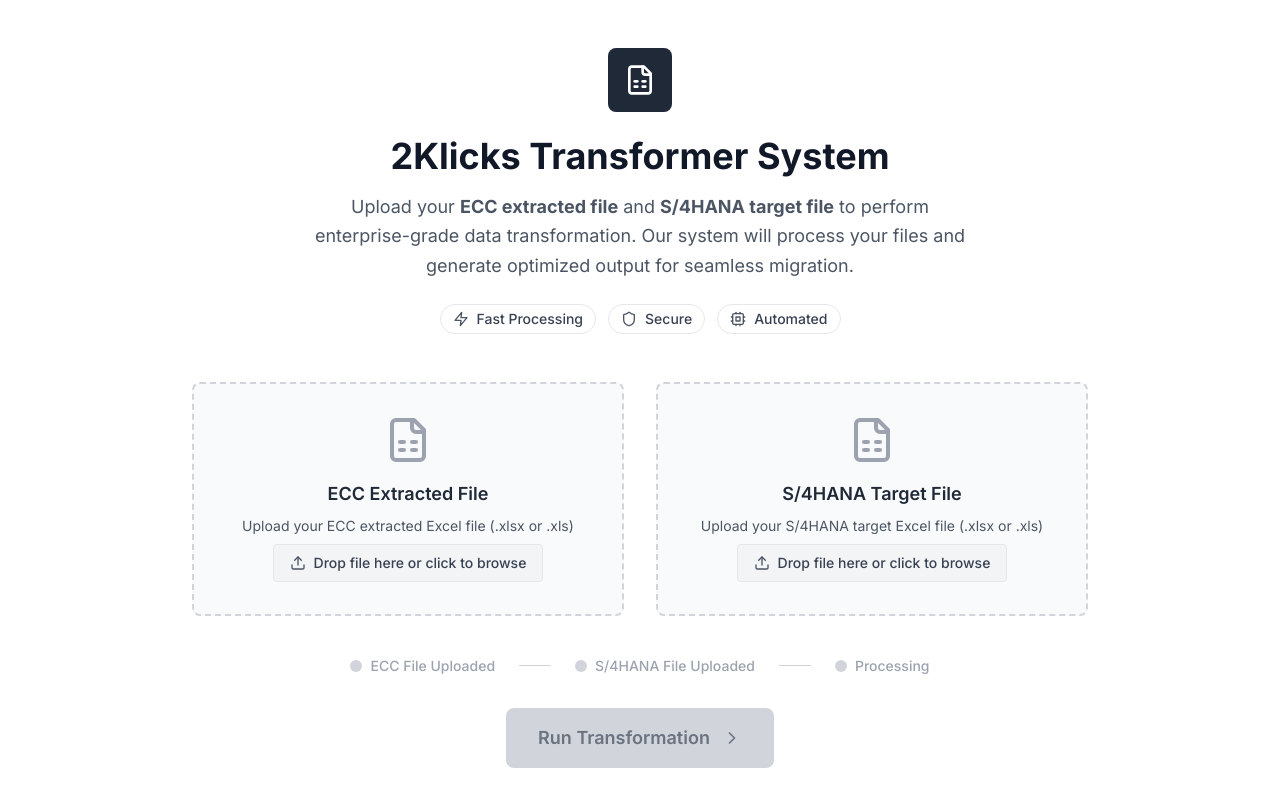
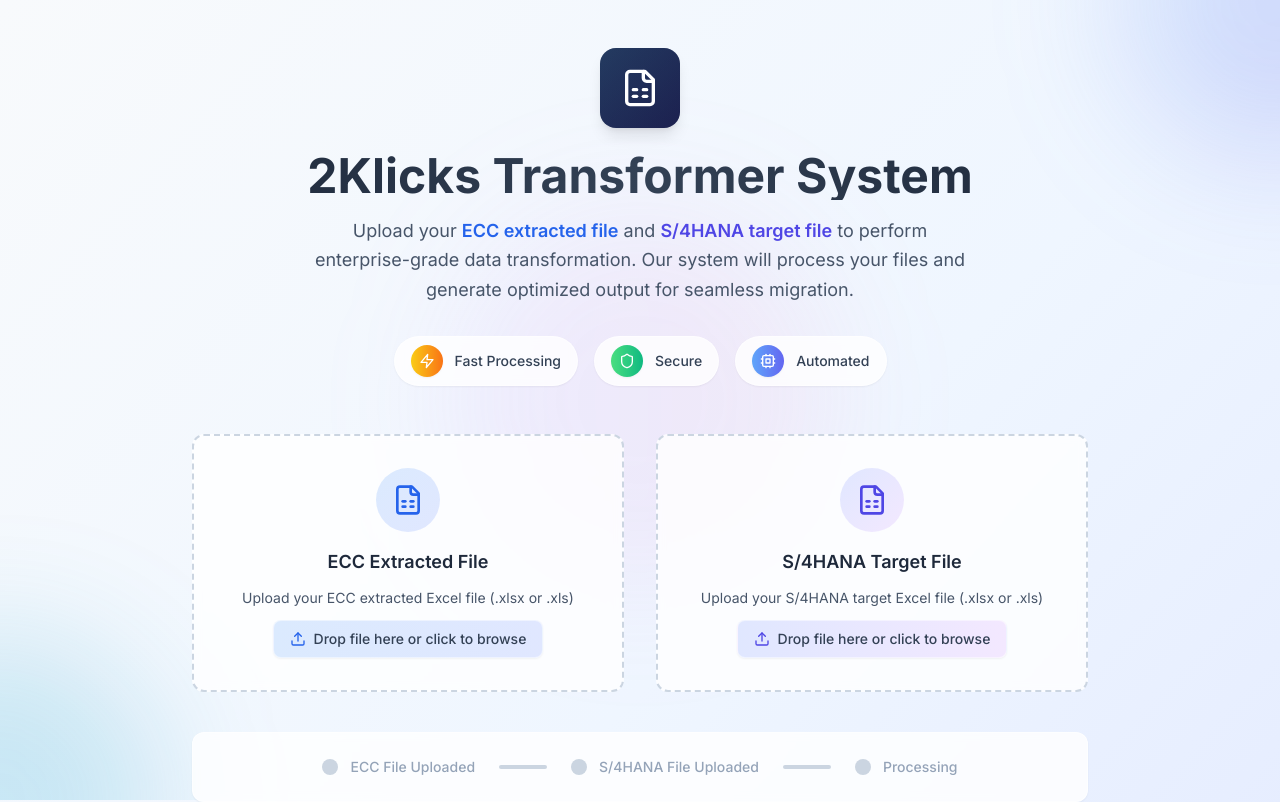
Before and after one commit to adityabhatia101/2klicks-ui, a React (Vite) app: page / in a window 1280 px wide. Shown: the top 802 px of the page. Built offline with nearby package versions, Linux system fonts and the light colour scheme.

Commit message:
Add color and visual appeal to the page

```diff
--- a/src/App.tsx
+++ b/src/App.tsx
@@ -104,8 +104,15 @@ function App() {
   };
 
   return (
-    <div className="min-h-screen bg-white">
-      <div className="container mx-auto px-6 py-12">
+    <div className="min-h-screen bg-gradient-to-br from-slate-50 via-blue-50 to-indigo-100">
+      {/* Decorative background elements */}
+      <div className="absolute inset-0 overflow-hidden pointer-events-none">
+        <div className="absolute -top-40 -right-40 w-80 h-80 bg-gradient-to-br from-blue-400/20 to-indigo-600/20 rounded-full blur-3xl"></div>
+        <div className="absolute -bottom-40 -left-40 w-80 h-80 bg-gradient-to-tr from-sky-400/20 to-cyan-600/20 rounded-full blur-3xl"></div>
+        <div className="absolute top-1/2 left-1/2 transform -translate-x-1/2 -translate-y-1/2 w-96 h-96 bg-gradient-to-r from-purple-400/10 to-pink-400/10 rounded-full blur-3xl"></div>
+      </div>
+
+      <div className="relative container mx-auto px-6 py-12">
         <div className="max-w-4xl mx-auto">
           <Header mounted={mounted} />
 
--- a/src/components/FileUploadArea.tsx
+++ b/src/components/FileUploadArea.tsx
@@ -40,16 +40,34 @@ const FileUploadArea: React.FC<FileUploadAreaProps> = ({
     onDeleteFile(fileNumber);
   };
 
+  const getCardColors = () => {
+    if (fileNumber === 1) {
+      return {
+        uploaded: 'border-emerald-400 bg-gradient-to-br from-emerald-50 to-green-50 shadow-lg shadow-emerald-100/50',
+        dragging: 'border-blue-400 bg-gradient-to-br from-blue-50 to-indigo-50',
+        default: 'border-slate-300 bg-white/80 backdrop-blur-sm hover:border-blue-400 hover:bg-gradient-to-br hover:from-blue-50/50 hover:to-indigo-50/50 hover:shadow-lg hover:shadow-blue-100/30'
+      };
+    } else {
+      return {
+        uploaded: 'border-violet-400 bg-gradient-to-br from-violet-50 to-purple-50 shadow-lg shadow-violet-100/50',
+        dragging: 'border-indigo-400 bg-gradient-to-br from-indigo-50 to-purple-50',
+        default: 'border-slate-300 bg-white/80 backdrop-blur-sm hover:border-indigo-400 hover:bg-gradient-to-br hover:from-indigo-50/50 hover:to-purple-50/50 hover:shadow-lg hover:shadow-indigo-100/30'
+      };
+    }
+  };
+
+  const colors = getCardColors();
+
   return (
     <div className={`transition-all duration-300 ${mounted ? 'opacity-100 translate-y-0' : 'opacity-0 translate-y-4'}`}>
       <div
         className={`
-          relative border-2 border-dashed rounded-lg p-8 text-center transition-all duration-200 cursor-pointer
+          relative border-2 border-dashed rounded-xl p-8 text-center transition-all duration-300 cursor-pointer
           ${fileState.isUploaded
-            ? 'border-green-400 bg-green-50 shadow-sm'
+            ? colors.uploaded
             : fileState.isDragging
-            ? 'border-gray-500 bg-gray-50'
-            : 'border-gray-300 bg-gray-50 hover:border-gray-400 hover:bg-gray-100'
+            ? colors.dragging
+            : colors.default
           }
         `}
         onDragOver={(e) => onDragOver(e, fileNumber)}
@@ -68,21 +86,23 @@ const FileUploadArea: React.FC<FileUploadAreaProps> = ({
         <div className="space-y-4">
           {fileState.isUploaded ? (
             <>
-              <CheckCircle className="w-12 h-12 text-green-600 mx-auto" />
-              <div className="space-y-2">
-                <h3 className="text-lg font-semibold text-gray-800">{title}</h3>
-                <div className="bg-white border border-gray-200 rounded p-3">
-                  <p className="text-gray-700 font-medium text-sm break-all">
+              <div className={`w-16 h-16 rounded-full ${fileNumber === 1 ? 'bg-gradient-to-br from-emerald-400 to-green-500' : 'bg-gradient-to-br from-violet-400 to-purple-500'} flex items-center justify-center mx-auto shadow-lg`}>
+                <CheckCircle className="w-8 h-8 text-white" />
+              </div>
+              <div className="space-y-3">
+                <h3 className="text-lg font-semibold text-slate-800">{title}</h3>
+                <div className="bg-white/90 backdrop-blur-sm border border-white/50 rounded-lg p-4 shadow-sm">
+                  <p className="text-slate-700 font-medium text-sm break-all">
                     {fileState.file?.name}
                   </p>
-                  <p className="text-gray-500 text-xs mt-1">
+                  <p className="text-slate-500 text-xs mt-1">
                     {(fileState.file?.size ? (fileState.file.size / 1024).toFixed(1) : '0')} KB
                   </p>
                 </div>
               </div>
               <button
                 onClick={handleDeleteClick}
-                className="inline-flex items-center px-4 py-2 text-sm font-medium text-gray-700 bg-white border border-gray-300 rounded hover:bg-gray-50 transition-colors duration-200"
+                className="inline-flex items-center px-4 py-2 text-sm font-medium text-slate-600 bg-white/90 backdrop-blur-sm border border-slate-200 rounded-lg hover:bg-slate-50 hover:border-slate-300 transition-all duration-200 shadow-sm hover:shadow-md"
               >
                 <X className="w-4 h-4 mr-2" />
                 Remove File
@@ -90,14 +110,16 @@ const FileUploadArea: React.FC<FileUploadAreaProps> = ({
             </>
           ) : (
             <>
-              <FileSpreadsheet className="w-12 h-12 text-gray-400 mx-auto" />
-              <div className="space-y-2">
-                <h3 className="text-lg font-semibold text-gray-800">{title}</h3>
-                <p className="text-gray-600 text-sm">{description}</p>
-                <div className="flex items-center justify-center mt-3">
-                  <div className="flex items-center space-x-2 px-4 py-2 bg-gray-100 rounded border">
-                    <Upload className="w-4 h-4 text-gray-600" />
-                    <span className="text-sm font-medium text-gray-700">
+              <div className={`w-16 h-16 rounded-full ${fileNumber === 1 ? 'bg-gradient-to-br from-blue-100 to-indigo-100' : 'bg-gradient-to-br from-indigo-100 to-purple-100'} flex items-center justify-center mx-auto`}>
+                <FileSpreadsheet className={`w-8 h-8 ${fileNumber === 1 ? 'text-blue-600' : 'text-indigo-600'}`} />
+              </div>
+              <div className="space-y-3">
+                <h3 className="text-lg font-semibold text-slate-800">{title}</h3>
+                <p className="text-slate-600 text-sm">{description}</p>
+                <div className="flex items-center justify-center mt-4">
+                  <div className={`flex items-center space-x-2 px-4 py-2 ${fileNumber === 1 ? 'bg-gradient-to-r from-blue-100 to-indigo-100' : 'bg-gradient-to-r from-indigo-100 to-purple-100'} rounded-lg border border-white/50 shadow-sm`}>
+                    <Upload className={`w-4 h-4 ${fileNumber === 1 ? 'text-blue-600' : 'text-indigo-600'}`} />
+                    <span className="text-sm font-medium text-slate-700">
                       Drop file here or click to browse
                     </span>
                   </div>
--- a/src/components/Header.tsx
+++ b/src/components/Header.tsx
@@ -7,34 +7,37 @@ interface HeaderProps {
 
 const Header: React.FC<HeaderProps> = ({ mounted }) => {
   const features = [
-    { icon: Zap, text: 'Fast Processing' },
-    { icon: Shield, text: 'Secure' },
-    { icon: Cpu, text: 'Automated' }
+    { icon: Zap, text: 'Fast Processing', color: 'from-yellow-400 to-orange-500' },
+    { icon: Shield, text: 'Secure', color: 'from-green-400 to-emerald-500' },
+    { icon: Cpu, text: 'Automated', color: 'from-blue-400 to-indigo-500' }
   ];
 
   return (
     <div className={`text-center mb-12 transition-all duration-500 ${mounted ? 'opacity-100 translate-y-0' : 'opacity-0 translate-y-4'}`}>
-      <div className="inline-flex items-center justify-center w-16 h-16 bg-gray-800 rounded-lg mb-6">
-        <FileSpreadsheet className="w-8 h-8 text-white" />
+      <div className="relative inline-flex items-center justify-center w-20 h-20 bg-gradient-to-br from-slate-800 to-slate-900 rounded-2xl mb-6 shadow-lg">
+        <div className="absolute inset-0 bg-gradient-to-br from-blue-500/20 to-indigo-600/20 rounded-2xl"></div>
+        <FileSpreadsheet className="w-10 h-10 text-white relative z-10" />
       </div>
-      <h1 className="text-4xl font-bold text-gray-900 mb-4">
+      <h1 className="text-5xl font-bold bg-gradient-to-r from-slate-800 via-slate-700 to-slate-800 bg-clip-text text-transparent mb-4">
         2Klicks Transformer System
       </h1>
-      <p className="text-lg text-gray-600 max-w-2xl mx-auto leading-relaxed">
-        Upload your <strong>ECC extracted file</strong> and{' '}
-        <strong>S/4HANA target file</strong> to perform enterprise-grade data transformation.{' '}
+      <p className="text-lg text-slate-600 max-w-2xl mx-auto leading-relaxed mb-8">
+        Upload your <span className="font-semibold text-blue-600">ECC extracted file</span> and{' '}
+        <span className="font-semibold text-indigo-600">S/4HANA target file</span> to perform enterprise-grade data transformation.{' '}
         Our system will process your files and generate optimized output for seamless migration.
       </p>
 
-      <div className="flex flex-wrap justify-center gap-3 mt-6">
+      <div className="flex flex-wrap justify-center gap-4 mt-6">
         {features.map((feature, index) => (
           <div
             key={feature.text}
-            className={`flex items-center space-x-2 px-3 py-1 bg-white border border-gray-200 rounded-full transition-all duration-300 ${mounted ? 'opacity-100 translate-y-0' : 'opacity-0 translate-y-2'}`}
+            className={`group flex items-center space-x-3 px-4 py-2 bg-white/80 backdrop-blur-sm border border-white/50 rounded-full shadow-sm hover:shadow-md transition-all duration-300 hover:scale-105 ${mounted ? 'opacity-100 translate-y-0' : 'opacity-0 translate-y-2'}`}
             style={{ transitionDelay: `${400 + index * 100}ms` }}
           >
-            <feature.icon className="w-4 h-4 text-gray-600" />
-            <span className="text-gray-700 text-sm font-medium">{feature.text}</span>
+            <div className={`w-8 h-8 rounded-full bg-gradient-to-r ${feature.color} flex items-center justify-center shadow-sm group-hover:scale-110 transition-transform duration-200`}>
+              <feature.icon className="w-4 h-4 text-white" />
+            </div>
+            <span className="text-slate-700 text-sm font-medium">{feature.text}</span>
           </div>
         ))}
       </div>
--- a/src/components/Instructions.tsx
+++ b/src/components/Instructions.tsx
@@ -11,35 +11,41 @@ const Instructions: React.FC<InstructionsProps> = ({ mounted }) => {
       step: '01',
       title: 'Upload Files',
       description: 'Upload your ECC extracted file and S/4HANA target file',
-      icon: Upload
+      icon: Upload,
+      color: 'from-blue-400 to-indigo-500',
+      bgColor: 'from-blue-50 to-indigo-50'
     },
     {
       step: '02',
       title: 'Transform Data',
       description: 'Our system analyzes and transforms your SAP data automatically',
-      icon: Cpu
+      icon: Cpu,
+      color: 'from-purple-400 to-violet-500',
+      bgColor: 'from-purple-50 to-violet-50'
     },
     {
       step: '03',
       title: 'Download Result',
       description: 'Get your transformed Excel file ready for S/4HANA migration',
-      icon: CheckCircle
+      icon: CheckCircle,
+      color: 'from-emerald-400 to-green-500',
+      bgColor: 'from-emerald-50 to-green-50'
     }
   ];
 
   return (
-    <div className={`bg-gray-50 rounded-lg p-8 shadow-sm border border-gray-200 transition-all duration-500 ${mounted ? 'opacity-100 translate-y-0' : 'opacity-0 translate-y-4'}`}>
-      <h2 className="text-2xl font-bold text-gray-900 mb-6 text-center">How it works</h2>
-      <div className="grid md:grid-cols-3 gap-6 text-sm">
-        {steps.map((item) => (
-          <div key={item.step} className="text-center">
-            <div className="w-12 h-12 bg-gray-800 rounded-lg flex items-center justify-center mx-auto mb-4">
-              <item.icon className="w-6 h-6 text-white" />
+    <div className={`bg-white/80 backdrop-blur-sm rounded-xl p-8 shadow-sm border border-white/50 transition-all duration-500 ${mounted ? 'opacity-100 translate-y-0' : 'opacity-0 translate-y-4'}`}>
+      <h2 className="text-2xl font-bold bg-gradient-to-r from-slate-800 to-slate-600 bg-clip-text text-transparent mb-8 text-center">How it works</h2>
+      <div className="grid md:grid-cols-3 gap-8 text-sm">
+        {steps.map((item, index) => (
+          <div key={item.step} className={`text-center group hover:scale-105 transition-all duration-300 p-6 rounded-xl bg-gradient-to-br ${item.bgColor} border border-white/50`}>
+            <div className={`w-16 h-16 bg-gradient-to-br ${item.color} rounded-xl flex items-center justify-center mx-auto mb-4 shadow-lg group-hover:scale-110 transition-transform duration-300`}>
+              <item.icon className="w-8 h-8 text-white" />
             </div>
-            <div className="space-y-2">
-              <div className="text-xs font-bold text-gray-500 tracking-wider">{item.step}</div>
-              <h3 className="font-bold text-gray-900">{item.title}</h3>
-              <p className="text-gray-600 leading-relaxed">{item.description}</p>
+            <div className="space-y-3">
+              <div className="text-xs font-bold text-slate-500 tracking-wider">{item.step}</div>
+              <h3 className="font-bold text-slate-900 text-base">{item.title}</h3>
+              <p className="text-slate-600 leading-relaxed">{item.description}</p>
             </div>
           </div>
         ))}
--- a/src/components/ProgressIndicator.tsx
+++ b/src/components/ProgressIndicator.tsx
@@ -14,58 +14,66 @@ const ProgressIndicator: React.FC<ProgressIndicatorProps> = ({
   mounted
 }) => {
   const steps = [
-    { label: 'ECC File Uploaded', isComplete: file1Uploaded, color: 'green' },
-    { label: 'S/4HANA File Uploaded', isComplete: file2Uploaded, color: 'green' },
-    { label: 'Processing', isComplete: isProcessing, color: 'blue' }
+    { label: 'ECC File Uploaded', isComplete: file1Uploaded, color: 'emerald' },
+    { label: 'S/4HANA File Uploaded', isComplete: file2Uploaded, color: 'violet' },
+    { label: 'Processing', isComplete: isProcessing, color: 'sky' }
   ];
 
   const getStepColor = (step: typeof steps[0]) => {
-    if (!step.isComplete) return 'text-gray-400';
+    if (!step.isComplete) return 'text-slate-400';
 
-    if (step.color === 'green') {
-      return 'text-green-600';
-    } else if (step.color === 'blue') {
-      return 'text-blue-600';
+    if (step.color === 'emerald') {
+      return 'text-emerald-600';
+    } else if (step.color === 'violet') {
+      return 'text-violet-600';
+    } else if (step.color === 'sky') {
+      return 'text-sky-600';
     }
-    return 'text-gray-800';
+    return 'text-slate-800';
   };
 
   const getDotColor = (step: typeof steps[0]) => {
-    if (!step.isComplete) return 'bg-gray-300';
+    if (!step.isComplete) return 'bg-slate-300';
 
-    if (step.color === 'green') {
-      return 'bg-green-600';
-    } else if (step.color === 'blue') {
-      return 'bg-blue-600';
+    if (step.color === 'emerald') {
+      return 'bg-gradient-to-r from-emerald-400 to-green-500 shadow-lg shadow-emerald-200';
+    } else if (step.color === 'violet') {
+      return 'bg-gradient-to-r from-violet-400 to-purple-500 shadow-lg shadow-violet-200';
+    } else if (step.color === 'sky') {
+      return 'bg-gradient-to-r from-sky-400 to-blue-500 shadow-lg shadow-sky-200';
     }
-    return 'bg-gray-800';
+    return 'bg-slate-800';
   };
 
   const getLineColor = (step: typeof steps[0]) => {
-    if (!step.isComplete) return 'bg-gray-300';
+    if (!step.isComplete) return 'bg-slate-300';
 
-    if (step.color === 'green') {
-      return 'bg-green-600';
-    } else if (step.color === 'blue') {
-      return 'bg-blue-600';
+    if (step.color === 'emerald') {
+      return 'bg-gradient-to-r from-emerald-400 to-green-500';
+    } else if (step.color === 'violet') {
+      return 'bg-gradient-to-r from-violet-400 to-purple-500';
+    } else if (step.color === 'sky') {
+      return 'bg-gradient-to-r from-sky-400 to-blue-500';
     }
-    return 'bg-gray-800';
+    return 'bg-slate-800';
   };
 
   return (
     <div className={`mb-8 transition-all duration-500 ${mounted ? 'opacity-100 translate-y-0' : 'opacity-0 translate-y-4'}`}>
+      <div className="bg-white/80 backdrop-blur-sm rounded-xl p-6 shadow-sm border border-white/50">
         <div className="flex items-center justify-center space-x-6 text-sm">
           {steps.map((step, index) => (
             <React.Fragment key={step.label}>
-            <div className={`flex items-center space-x-2 transition-all duration-300 ${getStepColor(step)}`}>
-              <div className={`w-3 h-3 rounded-full transition-all duration-300 ${getDotColor(step)}`} />
+              <div className={`flex items-center space-x-3 transition-all duration-300 ${getStepColor(step)}`}>
+                <div className={`w-4 h-4 rounded-full transition-all duration-300 ${getDotColor(step)} ${step.isComplete ? 'scale-110' : ''}`} />
                 <span className="font-medium">{step.label}</span>
               </div>
               {index < steps.length - 1 && (
-              <div className={`w-8 h-px transition-all duration-300 ${getLineColor(step)}`} />
+                <div className={`w-12 h-1 rounded-full transition-all duration-300 ${getLineColor(step)}`} />
               )}
             </React.Fragment>
           ))}
+        </div>
       </div>
     </div>
   );
```
Lines whose indentation alone changed are shown as unchanged.
